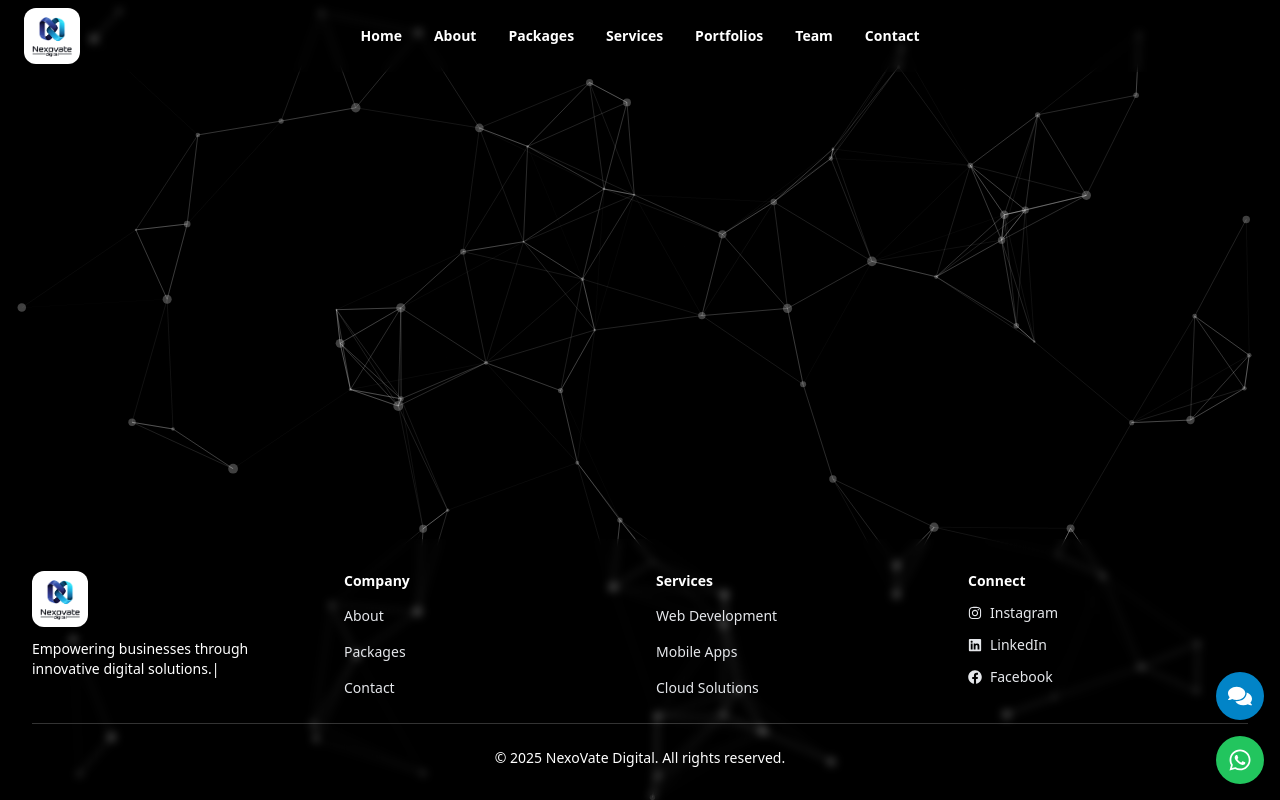
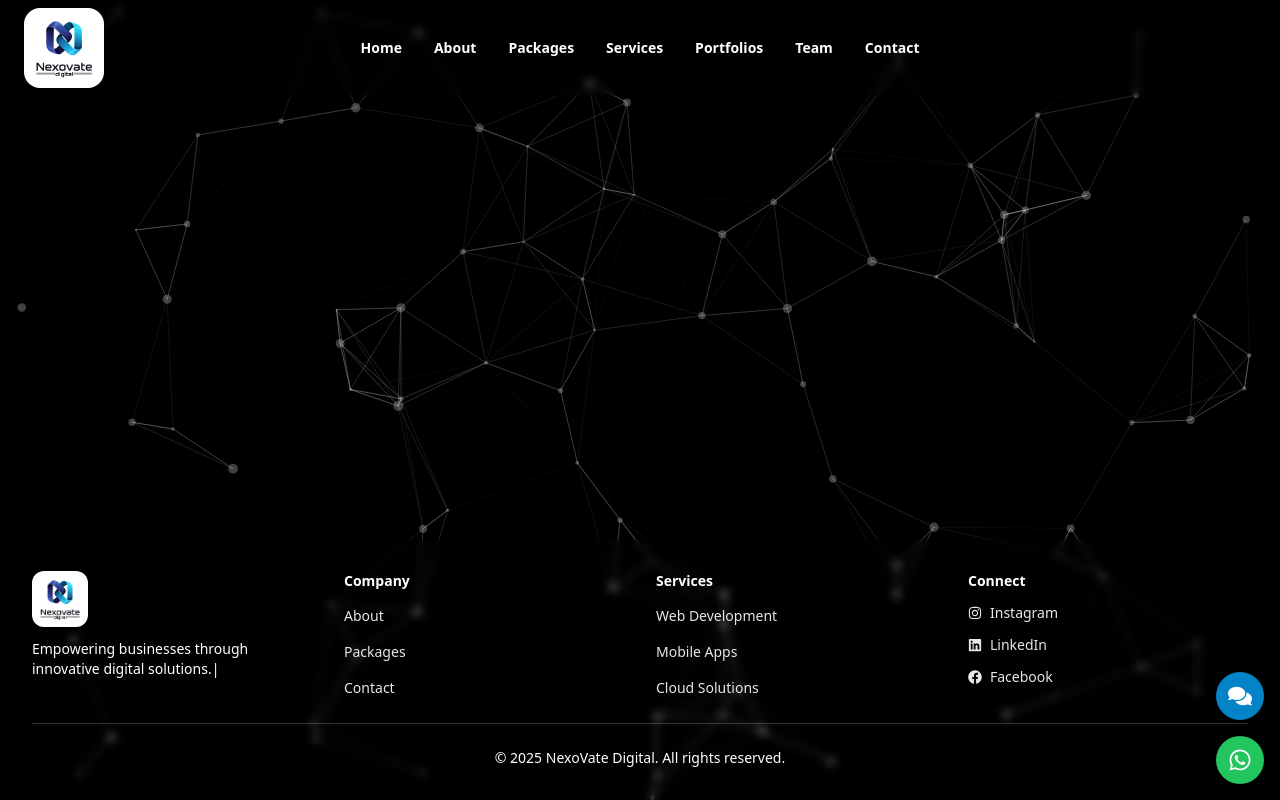
Before and after one commit to Muhammadd-01/NexoVate-Digital, a React (Vite) app: page /profile in a window 1280 px wide. Built offline with nearby package versions, Linux system fonts and the light colour scheme.

Commit message:
Nexovate Digital

```diff
--- a/src/components/Header.jsx
+++ b/src/components/Header.jsx
@@ -39,9 +39,9 @@ export default function Header() {
         <div className="flex flex-1 justify-start">
           <Link to="/" className="-m-1.5 p-1.5">
             <span className="sr-only">NexoVate Digital</span>
-            <motion.div whileHover={{ scale: 1.05 }} className="relative flex items-center">
+            <motion.div whileHover={{ scale: 1.08 }} className="relative flex items-center">
               <img
-                className="h-8 w-auto sm:h-10 md:h-12 lg:h-14 rounded-xl shadow-md"
+                className="h-12 sm:h-14 md:h-16 lg:h-20 w-auto rounded-2xl shadow-lg"
                 src="/assets/nexovate-logo.jpg"
                 alt="NexoVate Digital"
               />
```
